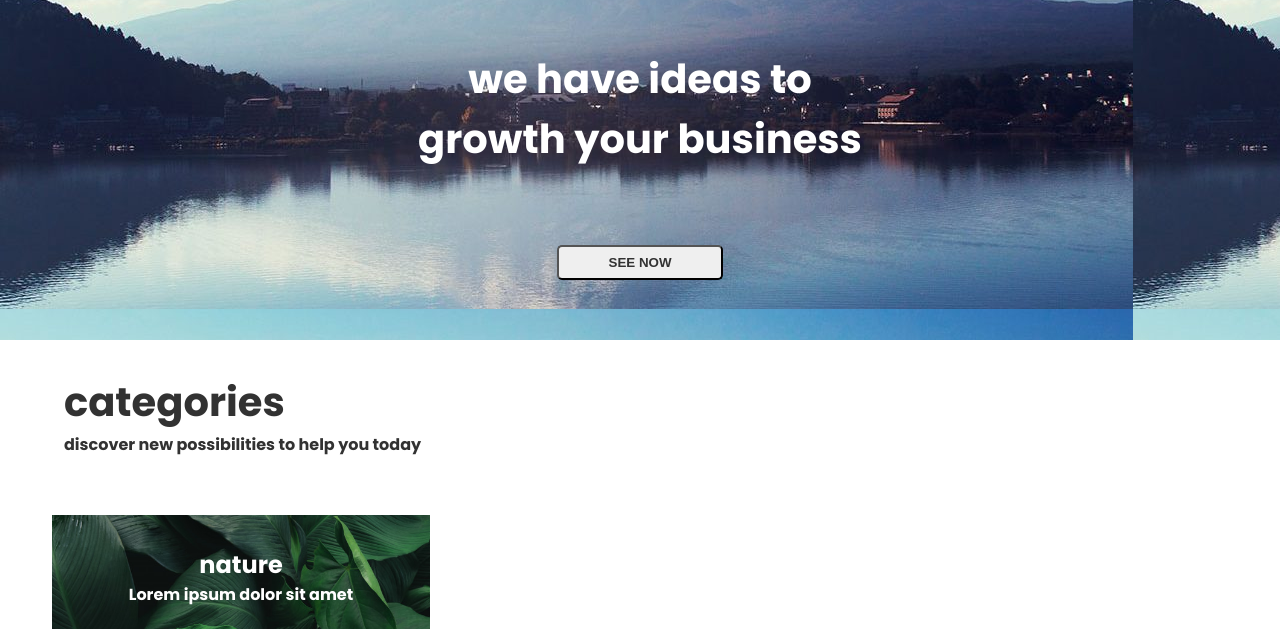
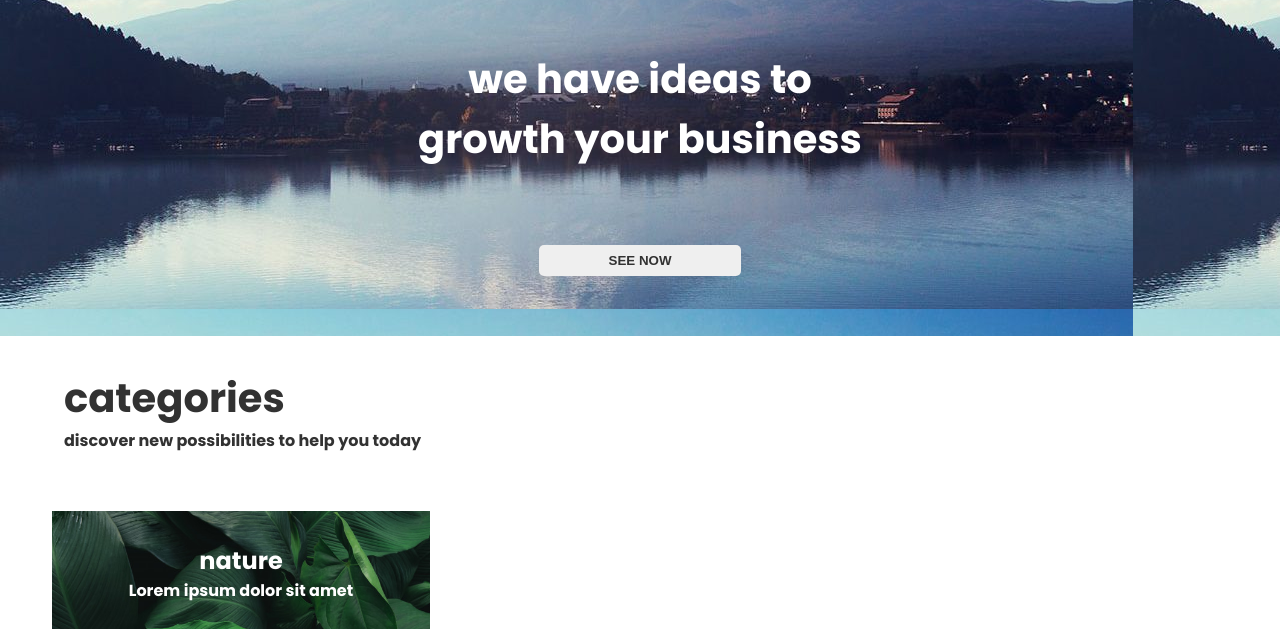
Before and after one commit to rafavirginio/teste-layout, a plain HTML site: page index.html in a window 1280 px wide. Shown: the part 171-800 px from the top of the page. Drawn offline with Linux system fonts and the light colour scheme.

Commit message:
Update button

```diff
--- a/style.css
+++ b/style.css
@@ -27,16 +27,18 @@ h1 {
 }
 button {
   margin: 60px;
-  padding: 8px 50px;
+  padding: 8px 70px;
   font-weight: bold;
   color: rgb(50, 50, 50);
   position: relative;
   border-radius: 5px;
   outline: none;
+  border: none;
 }
 button:hover {
-  background-color: rgb(190, 220, 217);
+  background-color: rgb(26, 109, 204);
   transition: 0.7s;
+  color: white;
 }
 
 /* sessão categorias */
```
